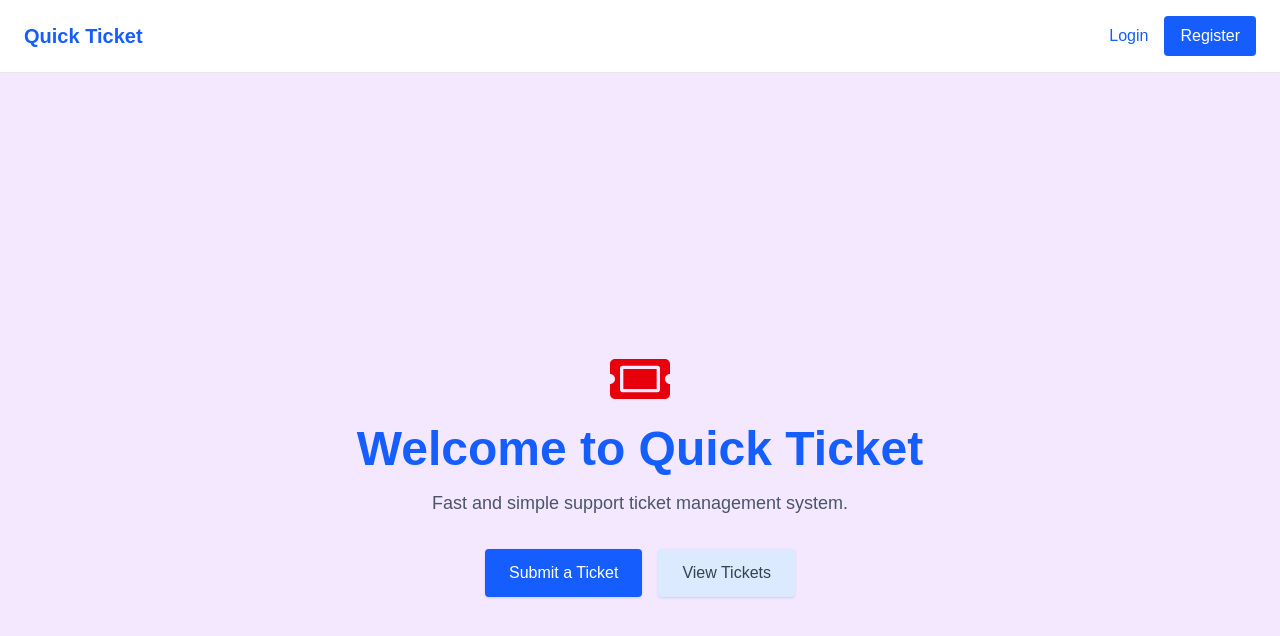
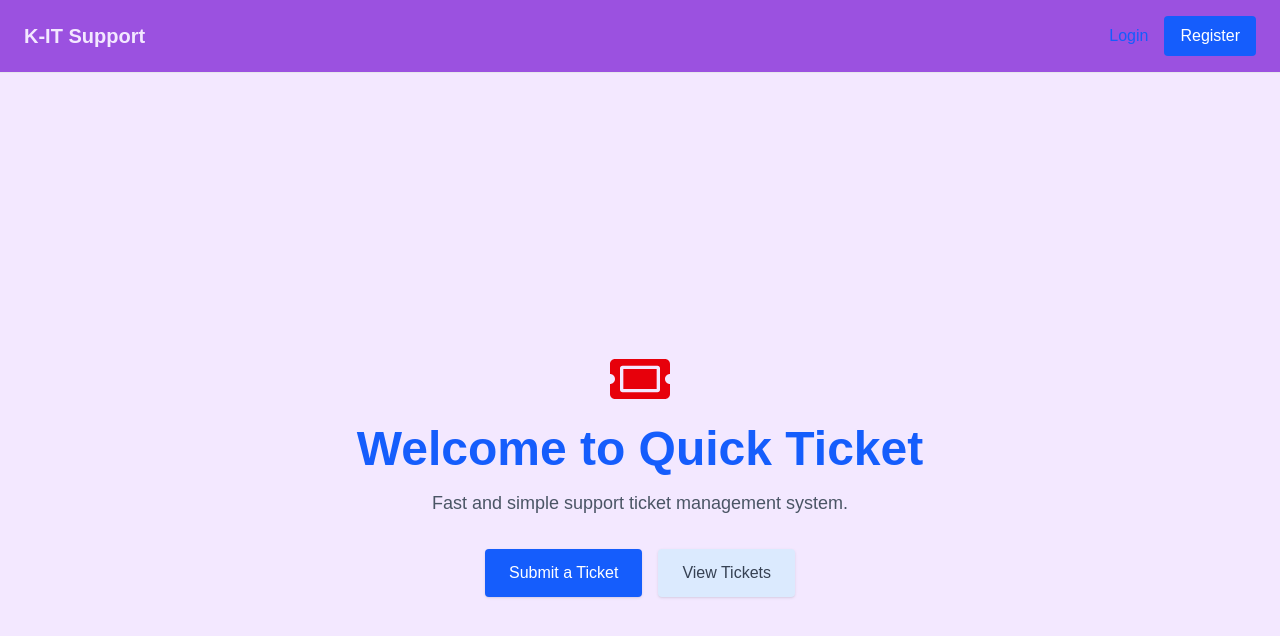
Before and after one commit to ericstober/quick-ticket, a Next.js app: page / in a window 1280 px wide. Shown: the top 636 px of the page. Built offline with nearby package versions, Linux system fonts and the light colour scheme; no server answers.

Commit message:
update Navbar and logout button to use new colors and update app title in navbar

```diff
--- a/src/components/LogoutButton.tsx
+++ b/src/components/LogoutButton.tsx
@@ -22,7 +22,7 @@ const LogoutButton = () => {
 
   return (
     <form action={formAction}>
-      <button type='submit' className='bg-red-500 text-white px-4 py-2 rounded hover:bg-red-600 transition'>
+      <button type='submit' className='bg-pink text-purple-light px-4 py-2 rounded hover:bg-pink-dark transition'>
         Logout
       </button>
     </form>
--- a/src/components/Navbar.tsx
+++ b/src/components/Navbar.tsx
@@ -6,27 +6,27 @@ const Navbar = async () => {
   const user = await getCurrentUser();
 
   return (
-    <nav className='bg-white border-b border-gray-200 px-6 py-4 flex justify-between items-center'>
+    <nav className='bg-purple border-b border-gray-200 px-6 py-4 flex justify-between items-center'>
       <div>
-        <Link href='/' className='text-xl font-bold text-blue-600'>
-          Quick Ticket
+        <Link href='/' className='text-xl font-bold text-purple-light'>
+          K-IT Support
         </Link>
       </div>
 
       <div className='flex items-center space-x-4'>
         {user ? (
           <>
-            <Link href='/tickets/new' className='hover:underline text-gray-700 transition'>
+            <Link href='/tickets/new' className='hover:underline text-purple-light transition'>
               New Ticket
             </Link>
 
-            <Link href='/tickets' className='hover:underline text-gray-700 transition'>
+            <Link href='/tickets' className='hover:underline text-purple-light transition'>
               My Tickets
             </Link>
 
             {/* Display AAdmin Dashboard link if the user is an admin */}
             {user.role === "admin" && (
-              <Link href='/admin' className='hover:underline text-gray-700 transition'>
+              <Link href='/admin' className='hover:underline text-purple-light transition'>
                 Admin Dashboard
               </Link>
             )}
```
